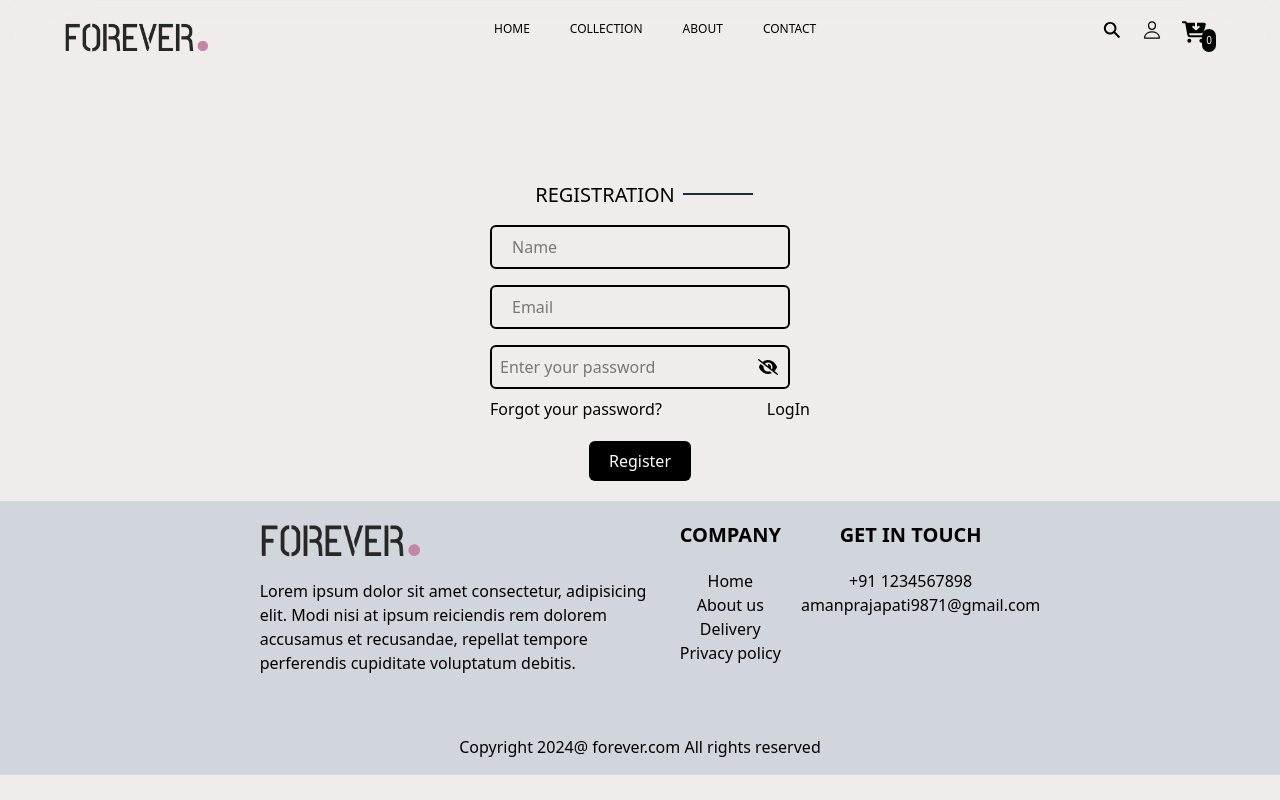
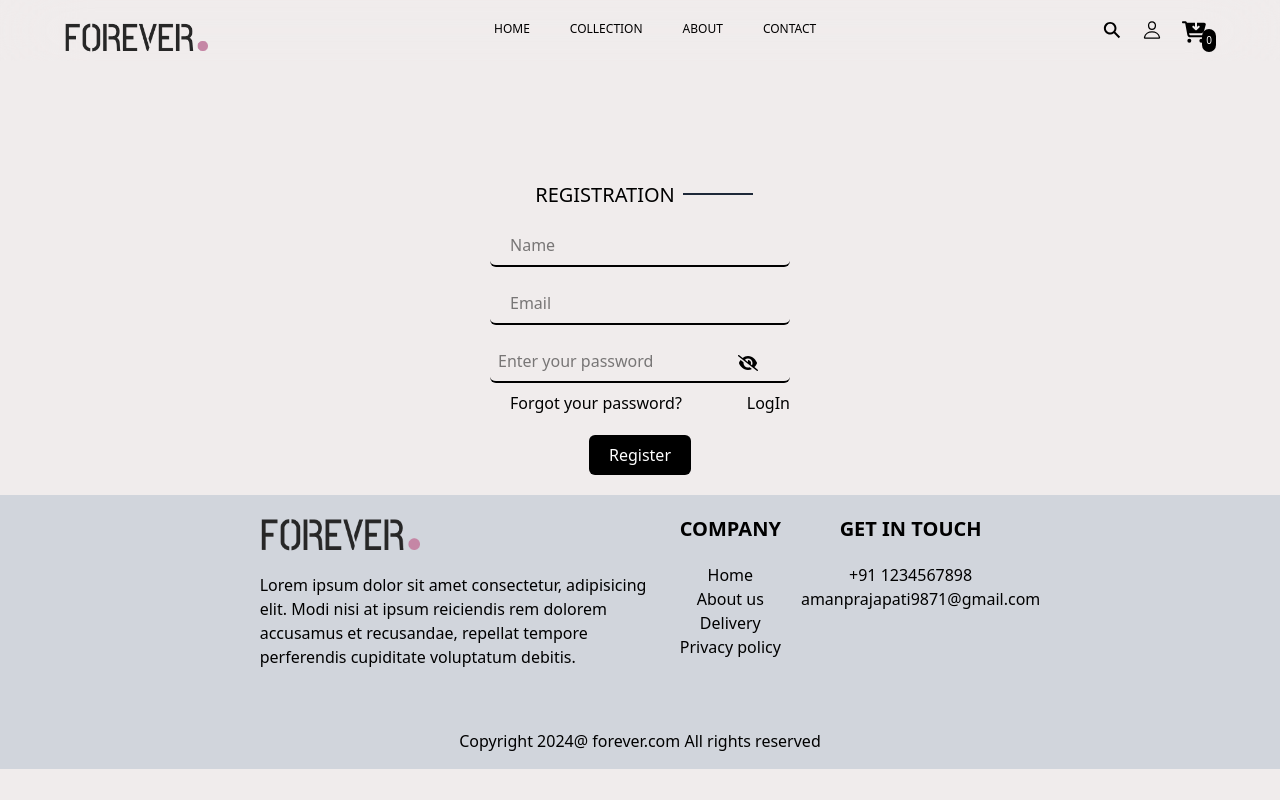
Before and after one commit to amanprajapati3/ECommerce, a React (Vite) app in the folder vite-project/: page /registration in a window 1280 px wide. Built offline with nearby package versions, Linux system fonts and the light colour scheme; no server answers.

Commit message:
testcase7

```diff
--- a/vite-project/src/components/Header.jsx
+++ b/vite-project/src/components/Header.jsx
@@ -95,13 +95,13 @@ const LogOutFunction = () =>{
 
               <div className="group-hover:block hidden absolute dropdown-menu right-0 pt-4">
                 <div className={token ? (`flex flex-col gap-2 w-36 py-2 px-5 bg-slate-50 text-gray-800`): 'hidden'}>
-                  <p className="cursor-pointer text-[18px] hover:text-black">
+                  <p className="cursor-pointer text-sm hover:text-black">
                     <NavLink to="/profile">My profile</NavLink>
                   </p>
-                  <p className="cursor-pointer text-[18px] hover:text-black">
+                  <p className="cursor-pointer text-sm hover:text-black">
                     <NavLink to="/order">My Orders</NavLink>
                   </p>
-                  <p onClick={LogOutFunction} className="cursor-pointer text-[18px] hover:text-black">
+                  <p onClick={LogOutFunction} className="cursor-pointer text-sm hover:text-black">
                     Logout
                   </p>
                 </div>
--- a/vite-project/src/pages/Login.jsx
+++ b/vite-project/src/pages/Login.jsx
@@ -64,14 +64,14 @@ const Login = () => {
               value={email}
               onChange={(e) => setEmail(e.target.value)}
               name="email"
-              className="py-2 pl-5 font-bold focus:text-black focus:font-bold my-2 rounded-md outline-none border-2 focus:bg-sky-100 focus:border-sky-400 sm:w-[300px]"
+              className="py-2 pl-5 w-[270px] focus:text-black  my-2 rounded-md outline-none border-b-2 focus:bg-gray-300 sm:w-[300px]"
             />{" "}
             <br />
-            <div className="flex justify-center w-full">
+            <div className="flex justify-center w-[300px] ml-2.5 sm:w-full ">
               <input
                 required
                 autoComplete="on"
-                className="py-2 pl-2 focus:text-black focus:font-bold mt-2 rounded-md outline-none border-2 focus:bg-sky-100 focus:border-sky-400 sm:w-[300px]"
+                className="py-2 pl-2 w-full ml-3 sm:ml-0 focus:text-black  mt-2 rounded-md outline-none border-b-2 focus:bg-gray-300 sm:w-[300px]"
                 type={SeePassword ? "password" : "text"}
                 name="password"
                 value={password}
@@ -101,7 +101,7 @@ const Login = () => {
                 {loading ? (
                   <div className="w-5 h-5 border-2 border-white border-t-transparent rounded-full animate-spin"></div>
                 ) : (
-                  "Register"
+                  "Login"
                 )}
               </button>
             </center>
--- a/vite-project/src/pages/Registration.jsx
+++ b/vite-project/src/pages/Registration.jsx
@@ -65,7 +65,7 @@ const Registration = () => {
               onChange={(e) => setName(e.target.value)}
               placeholder="Name"
               name="name"
-              className="py-2 pl-5 focus:text-black focus:font-bold my-2 rounded-md outline-none border-2 focus:bg-sky-100 focus:border-sky-400 sm:w-[300px]"
+              className="py-2 pl-5 w-full focus:text-black  my-2 rounded-md outline-none border-b-2 focus:bg-gray-300 transition-all duration-500 sm:w-[300px]"
             />{" "}
             <br />
             <input
@@ -76,14 +76,14 @@ const Registration = () => {
               onChange={(e) => setEmail(e.target.value)}
               value={email}
               name="email"
-              className="py-2 pl-5 focus:text-black focus:font-bold my-2 rounded-md outline-none border-2 focus:bg-sky-100 focus:border-sky-400 sm:w-[300px]"
+              className="py-2 pl-5 focus:text-black  my-2 rounded-md outline-none w-full border-b-2 focus:bg-gray-300 transition-all duration-500 sm:w-[300px]"
             />{" "}
             <br />
-            <span className="flex ml-5">
+            <span  className="flex justify-between w-[300px] border-b-2 rounded-md ">
               <input
                 required
                 autoComplete="on"
-                className="py-2 pl-2 focus:text-black focus:font-bold mt-2 rounded-md outline-none border-2 focus:bg-sky-100 focus:border-sky-400 sm:w-[300px]"
+                className="py-2 pl-2 focus:text-black  mt-2 w-full rounded-md outline-none "
                 type={seePassword ? "password" : "text"}
                 name="password"
                 onChange={(e) => setPassword(e.target.value)}
```
